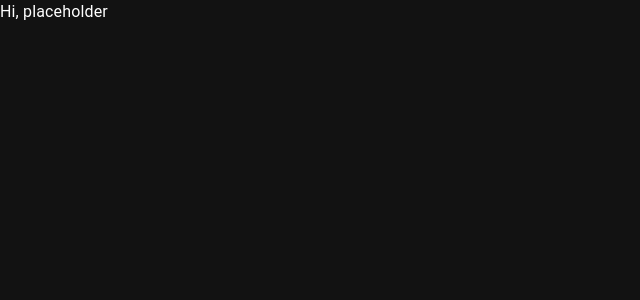
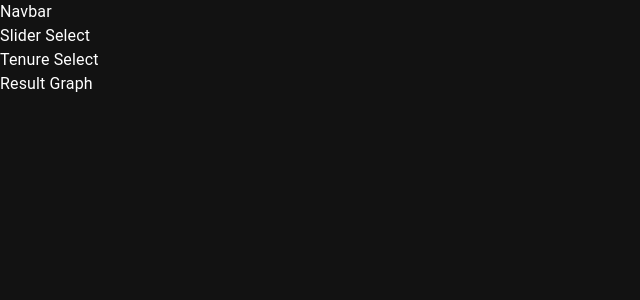
Before and after one commit to tabbytoney/MortgageCalculator.React, a React (Create React App) app: page / in a window 1280 px wide. Shown: the top 300 px of the page, without its empty margins (0-640 px from the left). Built offline with nearby package versions, Linux system fonts and the light colour scheme.

Commit message:
Add component folders and files, component templates

```diff
--- a/src/App.js
+++ b/src/App.js
@@ -1,5 +1,17 @@
+import Navbar from './components/Navbar';
+import ResultGraph from './components/ResultGraph';
+import SliderSelect from './components/SliderSelect';
+import TenureSelect from './components/TenureSelect';
+
 function App() {
-  return <div className='App'>Hi, placeholder</div>;
+  return (
+    <div className='App'>
+      <Navbar />
+      <SliderSelect />
+      <TenureSelect />
+      <ResultGraph />
+    </div>
+  );
 }
 
 export default App;
--- /dev/null
+++ b/src/components/Navbar.js
@@ -0,0 +1,7 @@
+import React from 'react';
+
+const Navbar = () => {
+  return <div>Navbar</div>;
+};
+
+export default Navbar;
--- /dev/null
+++ b/src/components/ResultGraph.js
@@ -0,0 +1,7 @@
+import React from 'react';
+
+const ResultGraph = () => {
+  return <div>Result Graph</div>;
+};
+
+export default ResultGraph;
--- /dev/null
+++ b/src/components/SliderSelect.js
@@ -0,0 +1,7 @@
+import React from 'react';
+
+const SliderSelect = () => {
+  return <div>Slider Select</div>;
+};
+
+export default SliderSelect;
--- /dev/null
+++ b/src/components/TenureSelect.js
@@ -0,0 +1,7 @@
+import React from 'react';
+
+const TenureSelect = () => {
+  return <div>Tenure Select</div>;
+};
+
+export default TenureSelect;
```
Also changed, not shown: src/components/reused/Slider.js (added, +7 -0 lines).
